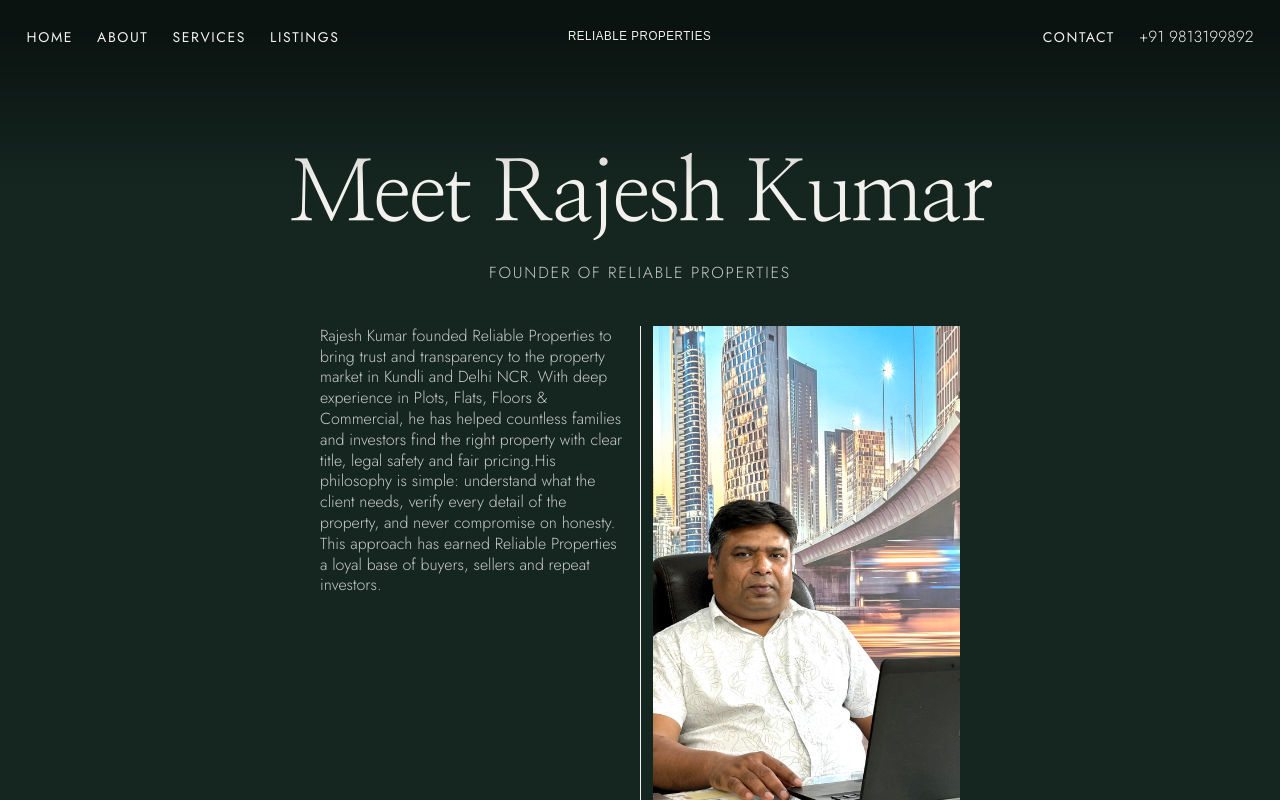
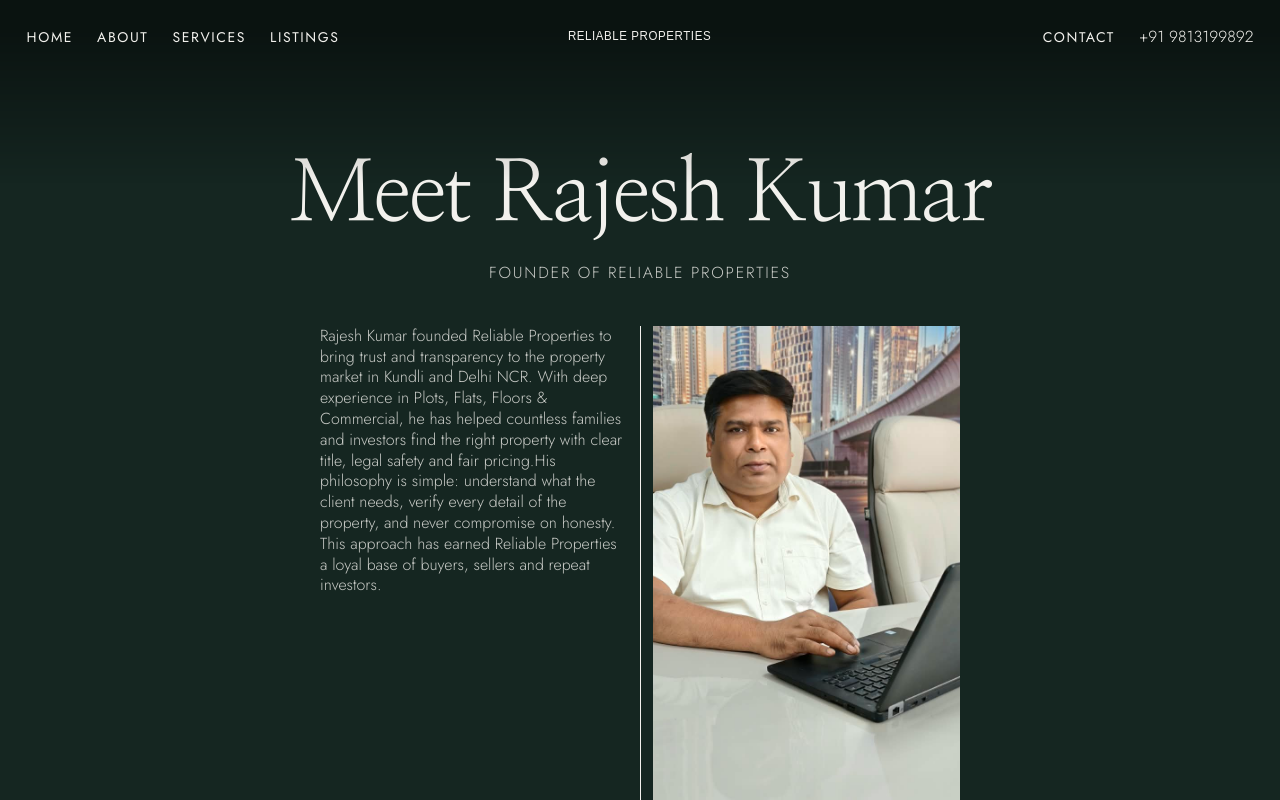
Before and after one commit to Anmol-345/reliable-properties, a Next.js app: page /team in a window 1280 px wide. Shown: the top 800 px of the page. Built offline with nearby package versions, Linux system fonts and the light colour scheme; no server answers.

Commit message:
owner image updated

```diff
--- a/app/about/page.tsx
+++ b/app/about/page.tsx
@@ -80,7 +80,7 @@ export default function About() {
               </div>
             </div>
             <div className="about-team-col img-float">
-              <img src="/images/Randy-portreit.jpg" alt="" />
+              <img src="/images/owner.jpeg" alt="" />
             </div>
             <div className="about-team-col">
               <div className="about-team-text">
--- a/app/team/page.tsx
+++ b/app/team/page.tsx
@@ -48,7 +48,7 @@ export default function Team() {
             </div>
             <div className="box-col">
               <div className="box-img img-float">
-                <img src="/images/Randy-portreit.jpg" alt="" />
+                <img src="/images/owner.jpeg" alt="" />
               </div>
               <div className="box-text mob-hidden">
                 His philosophy is simple: understand what the client needs,
```
